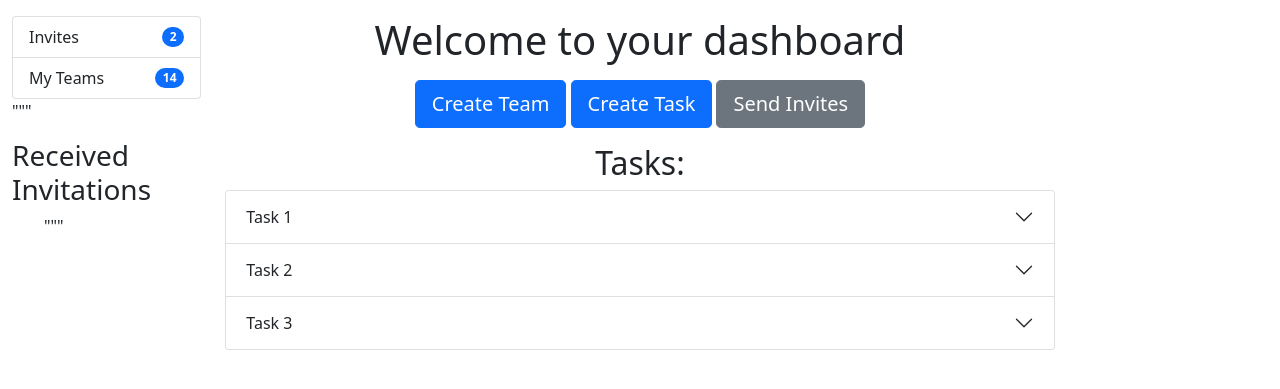
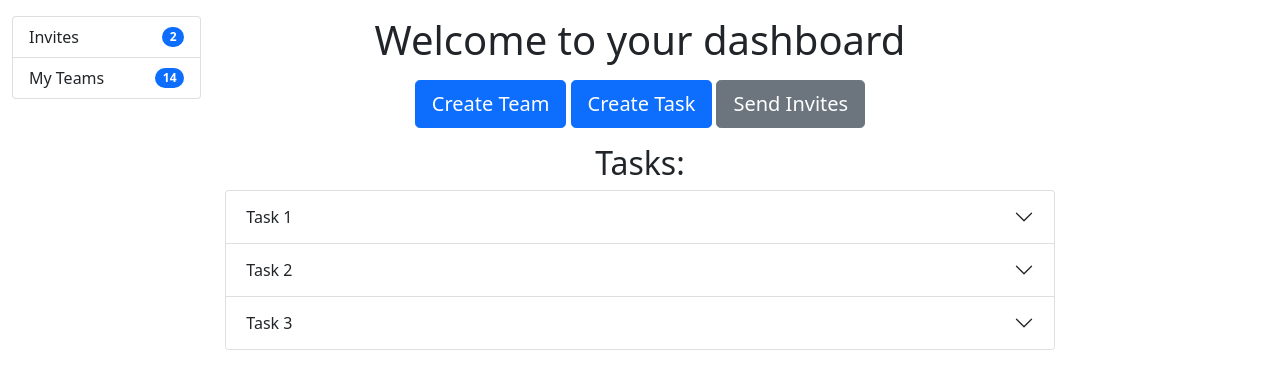
Before and after one commit to yohannpirbay/Magpie, a Django app: template tasks/templates/dashboard.html in a window 1280 px wide. Shown: the part 56-445 px from the top of the page. Run offline with Django 4.2, Linux system fonts and the light colour scheme; the template is opened without the code that fills it, so the values that code supplies are empty; some libraries are stand-ins or nearby versions.

Commit message:
clean some code

```diff
--- a/tasks/templates/dashboard.html
+++ b/tasks/templates/dashboard.html
@@ -26,23 +26,9 @@
             My Teams <span class="badge bg-primary rounded-pill">14</span>
           </a>
         </ul>
-        """
         </p>
 
 
-
-
-        <h3>Received Invitations</h3>
-        <ul>
-          {% for invite in received_invitations %}
-          <li id="invite-{{ invite.id }}">
-            You {{ user.username }} have been invited to join {{ invite.team.name }} by {{ invite.sender.username }}.
-            <a href="javascript:void(0);" onclick="acceptInvitation({{ invite.id }})">Accept</a> |
-            <a href="javascript:void(0);" onclick="declineInvitation({{ invite.id }})">Decline</a>
-
-          </li>
-          {% endfor %}
-  """
 
         </ul>
       </div>
```
